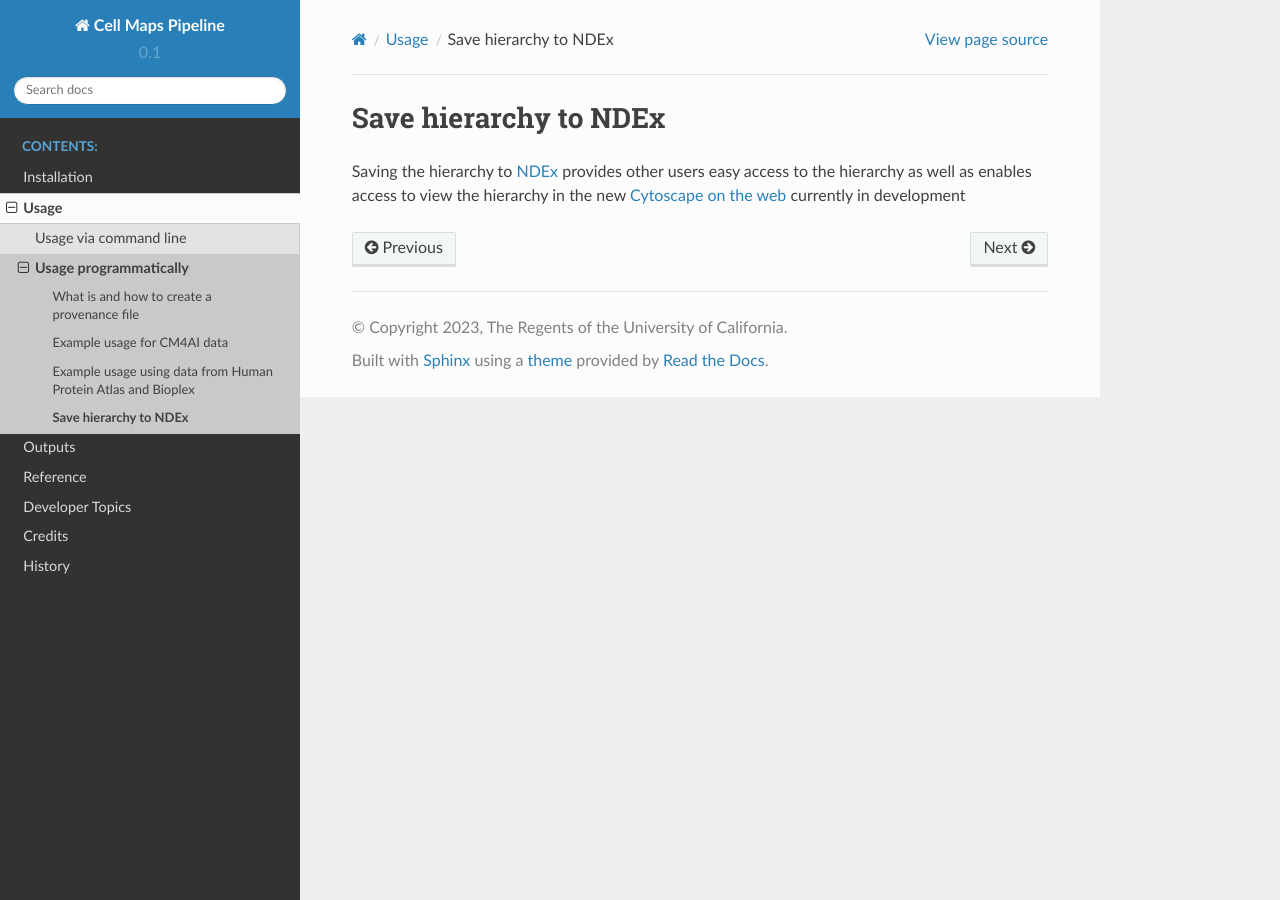
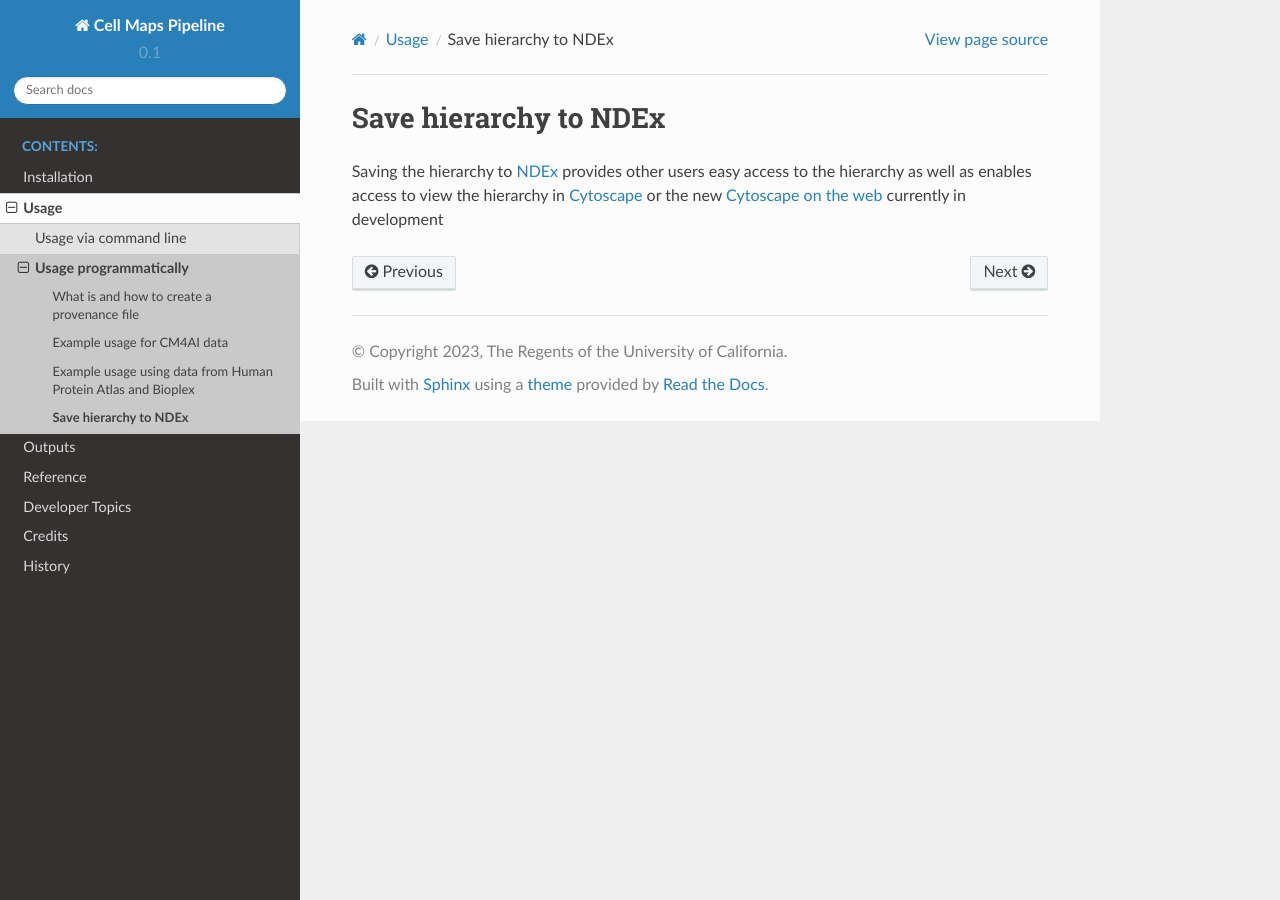
Before and after one commit to idekerlab/cellmaps_pipeline, a Sphinx documentation site: the page built from docs/ndex_save.rst, in a window 1280 px wide. Built offline with Sphinx 7.4.7 and the Read the Docs theme 2.0.0, drawn with Linux system fonts in a browser that asks for light colours.

Commit message:
added some notes

```diff
--- a/docs/ndex_save.rst
+++ b/docs/ndex_save.rst
@@ -3,10 +3,11 @@ Save hierarchy to NDEx
 ==============================================================
 
 Saving the hierarchy to `NDEx`_ provides other users easy access to the
-hierarchy as well as enables access to view the hierarchy in the new
-`Cytoscape on the web`_ currently in development
+hierarchy as well as enables access to view the hierarchy in `Cytoscape`_ or
+the new `Cytoscape on the web`_ currently in development
 
 
 
 .. _NDEx: https://www.ndexbio.org
 .. _Cytoscape on the web: https://web-stage.cytoscape.org
+.. _Cytoscape: https://cytoscape.org
```
